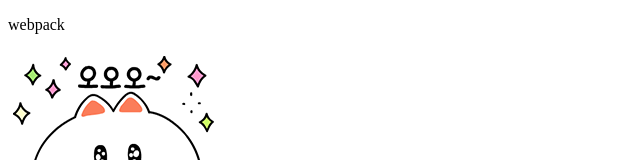
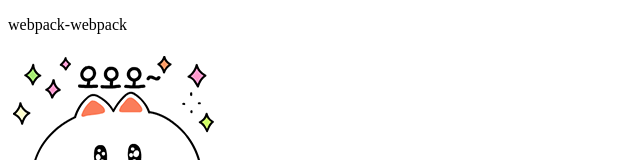
Before and after one commit to polarisjyb/r3f-page, a React app: page / in a window 1280 px wide. Shown: the top 160 px of the page, without its empty margins (0-640 px from the left). Built offline with nearby package versions, Linux system fonts and the light colour scheme.

Commit message:
webpack 테스트 - p 태그 내용  변경

```diff
--- a/src/App.js
+++ b/src/App.js
@@ -5,8 +5,9 @@ const App = () => {
   return (
     <div>
       <p>
-        webpack
+      webpack-webpack
       </p>
+
       <img src='../public/img/d.png'></img>
     </div>
   );
```
